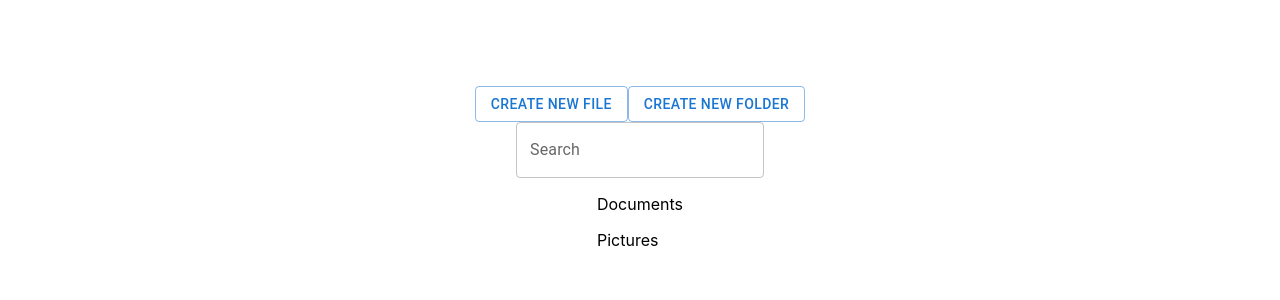
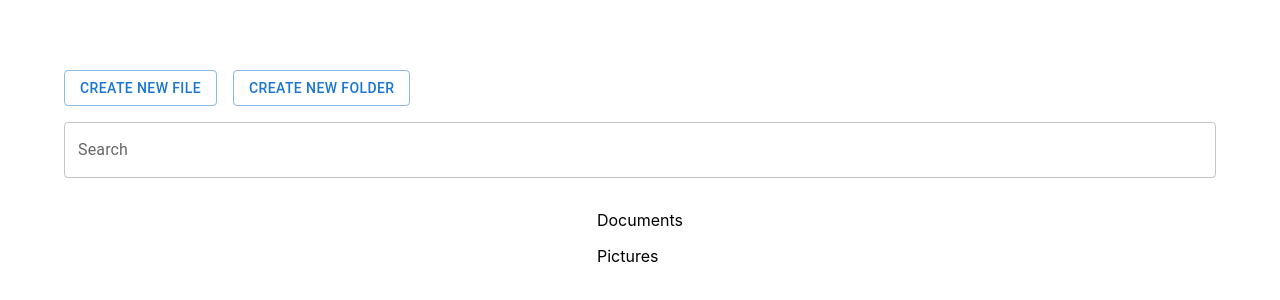
Before and after one commit to ans-lee/file-manager, a React (Create React App) app: page / in a window 1280 px wide. Shown: the part 224-524 px from the top of the page. Built offline with nearby package versions, Linux system fonts and the light colour scheme.

Commit message:
Add some better styling

```diff
--- a/src/App/components/CurrentDir/index.tsx
+++ b/src/App/components/CurrentDir/index.tsx
@@ -1,4 +1,4 @@
-import { TextField } from '@mui/material';
+import { Box, TextField } from '@mui/material';
 import { Directory, FileManager } from 'App/hooks/useFileManager/interface';
 import { ChangeEvent, useState } from 'react';
 import FileContentsModal from '../Modal/FileContentsModal';
@@ -46,8 +46,11 @@ const CurrentDir = ({ fileManager }: Props) => {
         label="Search"
         value={searchText}
         onChange={handleFileNameInput}
+        sx={{
+          width: '100%',
+        }}
       />
-      <div>
+      <Box>
         {filteredItems.length > 0
           ? filteredItems.map((item, i) => (
               <p key={i} onDoubleClick={() => handleDoubleClick(item)}>
@@ -59,7 +62,7 @@ const CurrentDir = ({ fileManager }: Props) => {
                 {item}
               </p>
             ))}
-      </div>
+      </Box>
       <FileContentsModal
         isOpen={isFileOpen}
         onClose={() => setIsFileOpen(false)}
--- a/src/App/components/ManagerActions/ManagerActions.tsx
+++ b/src/App/components/ManagerActions/ManagerActions.tsx
@@ -48,13 +48,14 @@ export const ManagerActions = ({ fileManager }: Props) => {
 
   return (
     <>
-      <Box display="flex">
+      <Box display="flex" width="100%">
         <Button variant="outlined" onClick={() => setIsNewFileModalOpen(true)}>
           Create New File
         </Button>
         <Button
           variant="outlined"
           onClick={() => setIsNewFolderModalOpen(true)}
+          sx={{ marginLeft: 2 }}
         >
           Create New Folder
         </Button>
--- a/src/App/containers/FileManagerContainer/index.tsx
+++ b/src/App/containers/FileManagerContainer/index.tsx
@@ -12,6 +12,7 @@ const FileManagerContainer = () => {
       flexDirection="column"
       alignItems="center"
       justifyContent="center"
+      gap={2}
     >
       <ManagerActions fileManager={fileManager} />
       <CurrentDir fileManager={fileManager} />
```
